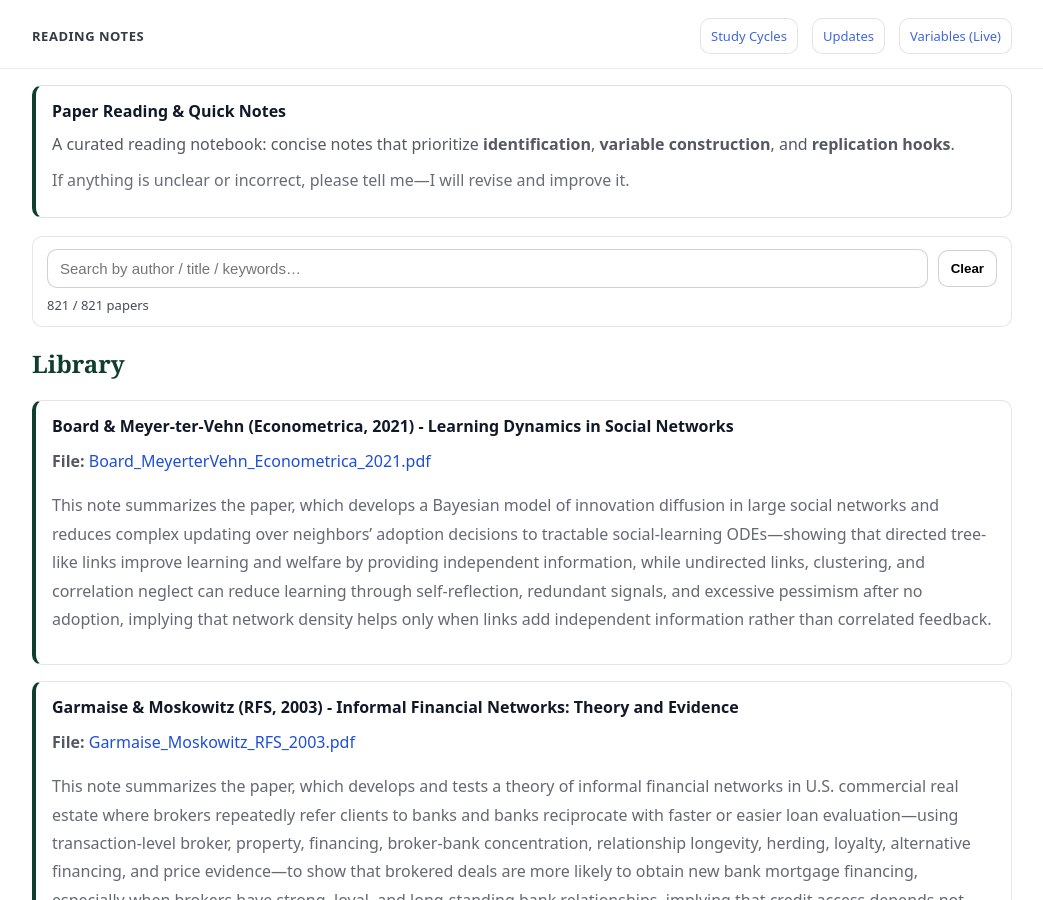
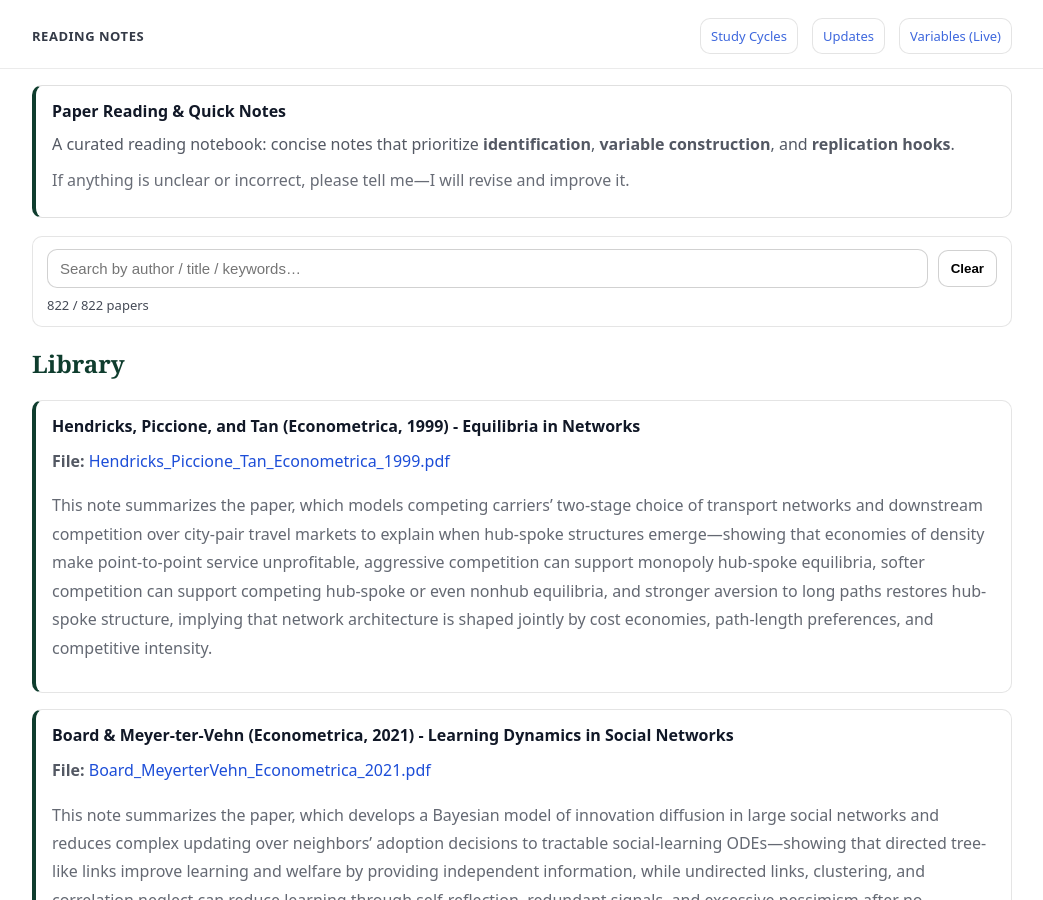
Before and after one commit to yaxinzn/study-archive, a Jekyll site: the page built from reading/index.md, in a window 1280 px wide and 900 px high. Shown: the whole window, without its empty margins (118-1161 px from the left). Built offline with Jekyll 4.4.1, drawn with Linux system fonts in a browser that asks for light colours.

Commit message:
Reading: add/update Hendricks_Piccione_Tan_Econometrica_1999.pdf

```diff
--- a/_data/reading.yml
+++ b/_data/reading.yml
@@ -1,3 +1,7 @@
+- title: "Hendricks, Piccione, and Tan (Econometrica, 1999) - Equilibria in Networks"
+  file: "Hendricks_Piccione_Tan_Econometrica_1999.pdf"
+  desc: "This note summarizes the paper, which models competing carriers’ two-stage choice of transport networks and downstream competition over city-pair travel markets to explain when hub-spoke structures emerge—showing that economies of density make point-to-point service unprofitable, aggressive competition can support monopoly hub-spoke equilibria, softer competition can support competing hub-spoke or even nonhub equilibria, and stronger aversion to long paths restores hub-spoke structure, implying that network architecture is shaped jointly by cost economies, path-length preferences, and competitive intensity."
+
 - title: "Board & Meyer-ter-Vehn (Econometrica, 2021) - Learning Dynamics in Social Networks"
   file: "Board_MeyerterVehn_Econometrica_2021.pdf"
   desc: "This note summarizes the paper, which develops a Bayesian model of innovation diffusion in large social networks and reduces complex updating over neighbors’ adoption decisions to tractable social-learning ODEs—showing that directed tree-like links improve learning and welfare by providing independent information, while undirected links, clustering, and correlation neglect can reduce learning through self-reflection, redundant signals, and excessive pessimism after no adoption, implying that network density helps only when links add independent information rather than correlated feedback."
```
Also changed, not shown: 1 other file.
